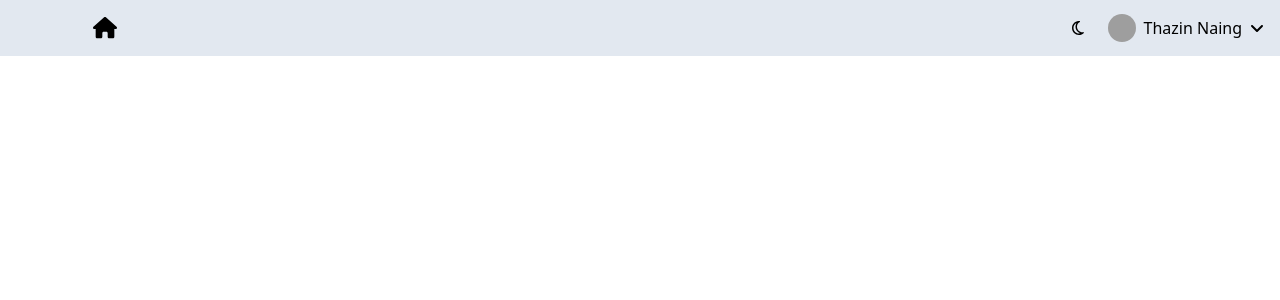
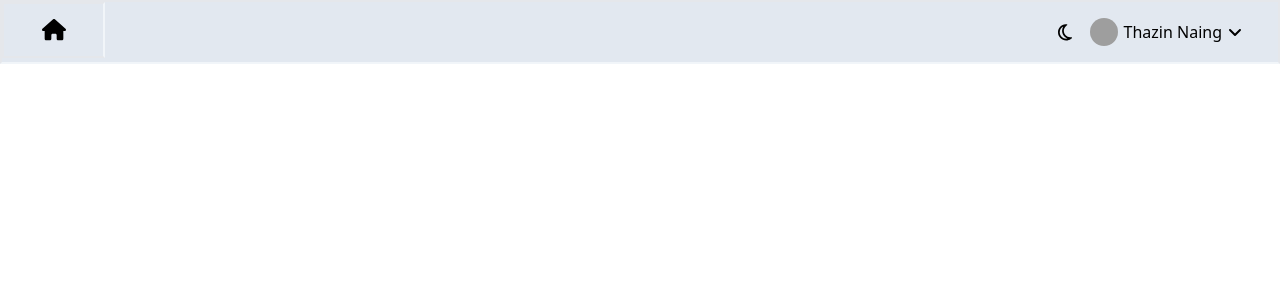
Before and after one commit to Tech-Notes/tech-notes.web, a React (Vite) app: page / in a window 1280 px wide. Shown: the top 300 px of the page. Built offline with nearby package versions, Linux system fonts and the light colour scheme; grey boxes are pictures that could not be loaded.

Commit message:
feat: add to nav bar

```diff
--- a/src/components/Nav.jsx
+++ b/src/components/NavBar.jsx
@@ -7,13 +7,13 @@ import { faAngleDown } from '@fortawesome/free-solid-svg-icons';
 
 const NavBar = () => {
   return (
-    <div class="w-full h-14 flex justify-between pr-4 box-border">
-      <div class="h-14 w-1/6 flex justify-center items-center">
+    <div class="w-full h-16 flex justify-between pr-4 md:pr-9 border-2 border-b-slate-100 ">
+      <div class="h-14 w-1/6 flex justify-center items-center md:w-1/12 border-2 border-r-slate-100">
         <FontAwesomeIcon icon={faHouse} class="w-6"/>
       </div>
-      <div class="flex gap-2 items-center">
-        <div class="w-4 mr-3">
-          <FontAwesomeIcon icon={faMoon} />
+      <div class="flex gap-1.5 items-center">
+        <div class="mr-3">
+          <FontAwesomeIcon icon={faMoon} class="w-3.5" />
         </div>
         <div class="w-7 h-7 bg-profile bg-no-repeat bg-center bg-cover bg-fit rounded-2xl"></div>
         <div>
--- a/src/layout/Layout.jsx
+++ b/src/layout/Layout.jsx
@@ -1,12 +1,12 @@
 import React from 'react';
 import { Outlet } from 'react-router';
-import NavBar from '../components/Nav';
+import NavBar from '../components/NavBar';
 
 const Layout = () => {
   return (
     <div class="bg-slate-200 w-full h-full box-border">
         <NavBar />
-            <Outlet />
+        <Outlet />
         </div>
   );
 }
```
Also changed, not shown: src/components/SideBar.jsx (added).
